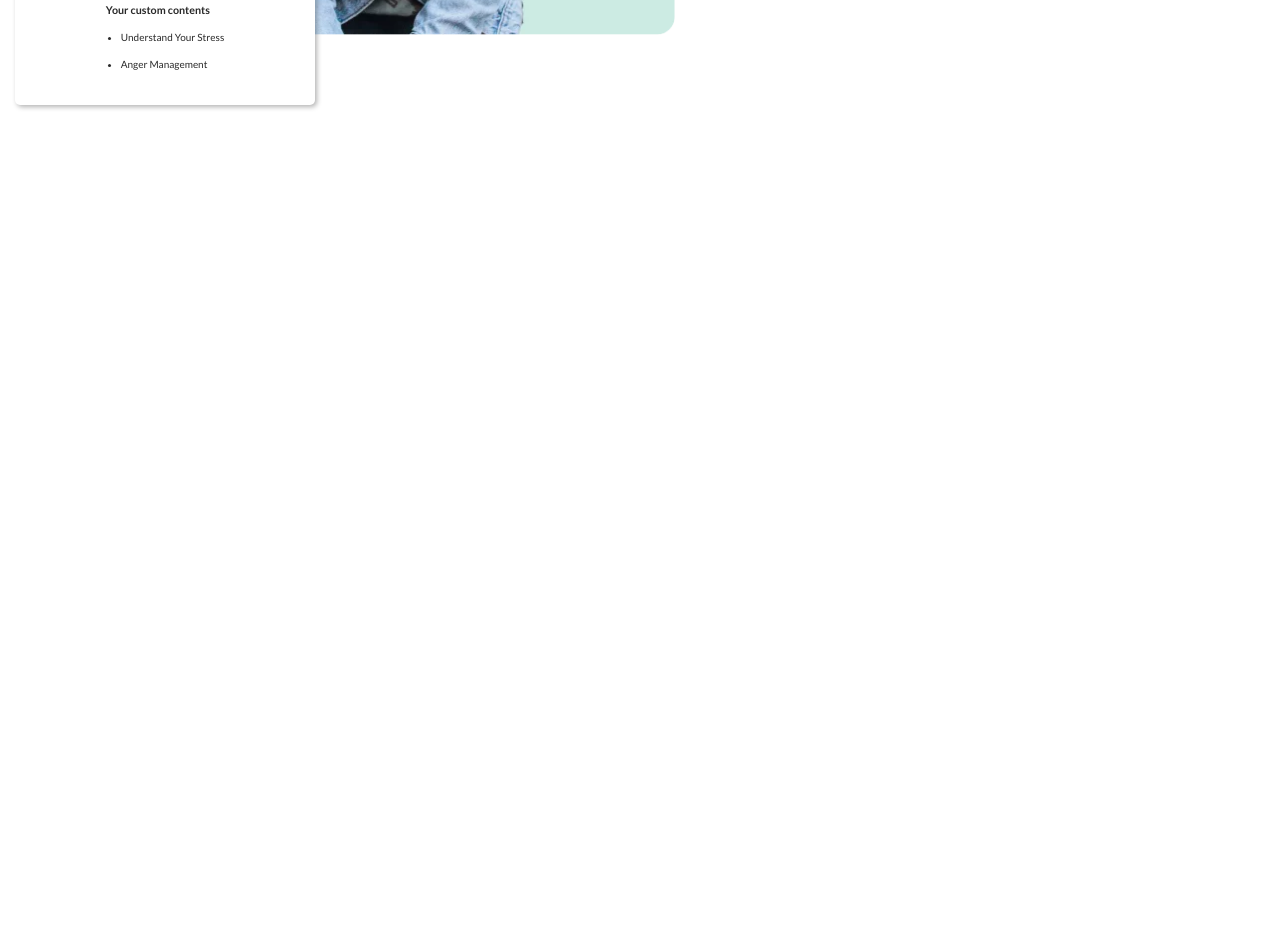
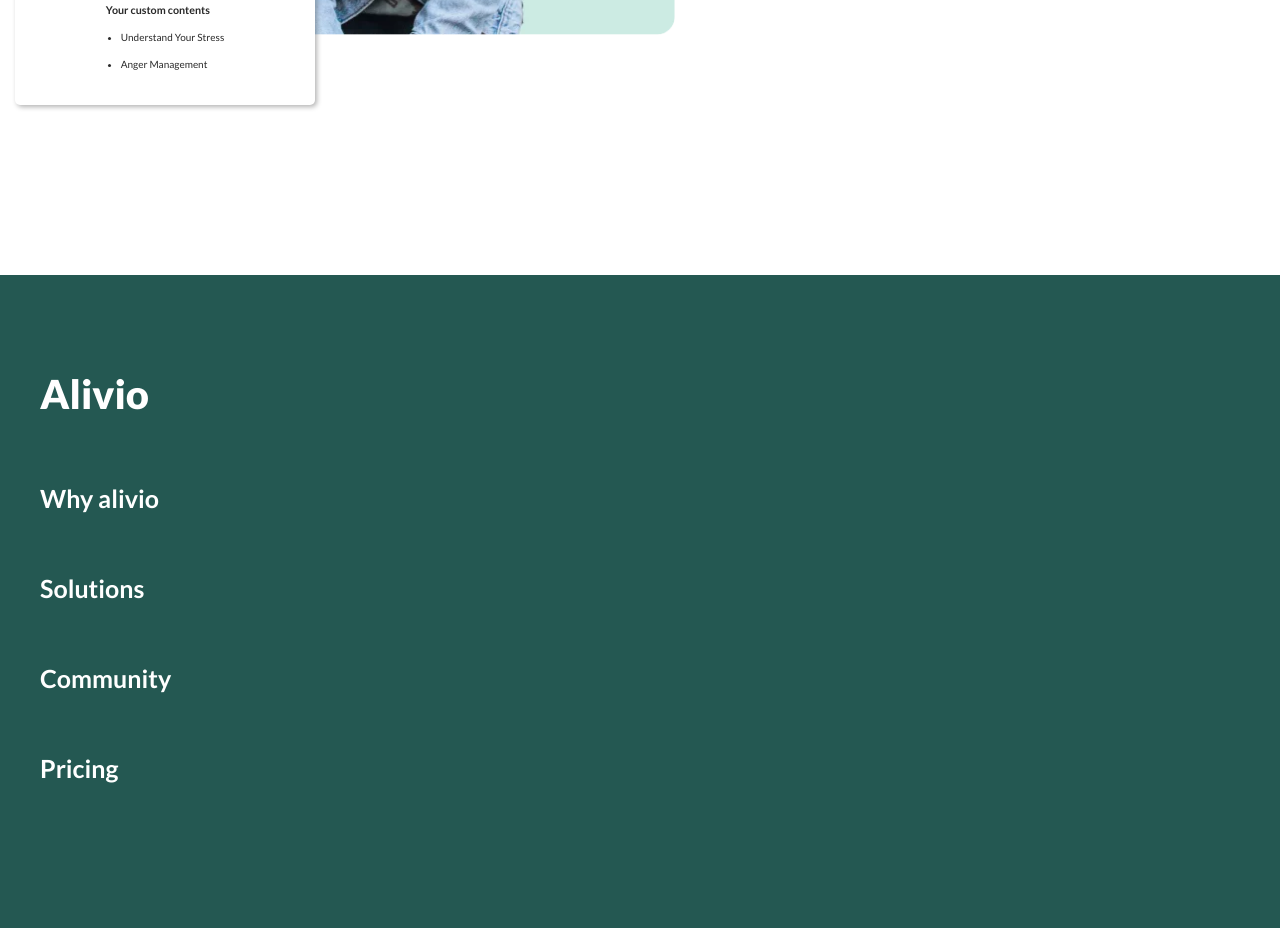
Before and after one commit to RickyTickyTally/Olivia, a plain HTML site: page index.html in a window 1280 px wide. Shown: the part 4435-5363 px from the top of the page. Before the commit the page ends 4710 px from the top, so only its background shows below. Drawn offline with Linux system fonts and the light colour scheme.

Commit message:
pricing section

```diff
--- a/index.css
+++ b/index.css
@@ -7,3 +7,4 @@
 @import url(styles/success.css);
 @import url(styles/product.css);
 @import url(styles/person-card.css);
+@import url(styles/pricing.css);
--- a/index.html
+++ b/index.html
@@ -21,16 +21,16 @@
                 <nav class="header__nav" aria-label="menu navigation">
                     <ul class="header__nav-list" aria-label="menu list">
                         <li class="header_nav-item" aria-label="meni item">
-                            <a href="#" class="header__nav-link">Why alivio</a>
+                            <a href="#about-id" class="header__nav-link">Why alivio</a>
                         </li>
                         <li class="header_nav-item" aria-label="menu item">
-                            <a href="#" class="header__nav-link">Solutions</a>
+                            <a href="#success-id" class="header__nav-link">Solutions</a>
                         </li>
                         <li class="header_nav-item" aria-label="menu item">
-                            <a href="#" class="header__nav-link">Community</a>
+                            <a href="#product-id" class="header__nav-link">Community</a>
                         </li>
                         <li class="header_nav-item" aria-label="menu item">
-                            <a href="#" class="header__nav-link">Pricing</a>
+                            <a href="#pricing-id" class="header__nav-link">Pricing</a>
                         </li>
                     </ul>
                 </nav>
@@ -43,7 +43,7 @@
         </div>
     </header>
     <main>
-        <section class="hero" aria-label="hero section">
+        <section class="hero" aria-label="hero section" id="hero-id">
             <div class="container">
                 <div class="hero__content" aria-label="hero section content">
                     <h1 class="hero__title" aria-label="hero title">Be aware, Manage well.</h1>
@@ -52,7 +52,7 @@
                 </div>
             </div>
         </section>
-        <section class="about" aria-label="about section">
+        <section class="about" aria-label="about section" id="about-id">
             <div class="container">
                 <!--<h3 class="about__subtitle">How it works</h3>-->
 
@@ -80,7 +80,7 @@
                 </div>
             </div>
         </section>
-        <section class="success">
+        <section class="success" id="success-id">
             <div class="container">
                 <div class="success__wrapper">
                     <div class="success__content">
@@ -96,7 +96,7 @@
                 </div>
             </div>
         </section>
-        <section class="product">
+        <section class="product" id="product-id">
             <div class="container">
                 <div class="product__wrapper">
                     <div class="product__preview">
@@ -127,5 +127,29 @@
             </div>
         </section>
     </main>
+    <footer class="pricing" aria-label="pricing section" id="pricing-id">
+        <div class="container">
+            <div class="pricing__content">
+                <h2 class="pricing__title">Alivio</h2>
+
+                <nav class="pricing__nav" aria-label="menu navigation">
+                    <ul class="pricing__nav-list" aria-label="menu list">
+                        <li class="pricing_nav-item" aria-label="menu item">
+                            <a href="#about-id" class="pricing__nav-link">Why alivio</a>
+                        </li>
+                        <li class="pricing_nav-item" aria-label="menu item">
+                            <a href="#success-id" class="pricing__nav-link">Solutions</a>
+                        </li>
+                        <li class="pricing_nav-item" aria-label="menu item">
+                            <a href="#product-id" class="pricing__nav-link">Community</a>
+                        </li>
+                        <li class="pricing_nav-item" aria-label="menu item">
+                            <a href="#pricing-id" class="pricing__nav-link">Pricing</a>
+                        </li>
+                    </ul>
+                </nav>
+            </div>
+        </div>
+    </footer>
 </body>
 </html>
--- /dev/null
+++ b/styles/pricing.css
@@ -0,0 +1,34 @@
+.pricing {
+    padding: 95px 0 145px 0;
+    background-color: var(--co-dark-green);
+}
+
+.pricing__content {
+    padding: 0 0 0 30px;
+    color: var(--co-white);
+}
+
+.pricing__title {
+    font-size: 40px;
+    font-weight: 900;
+}
+
+.pricing__nav {
+    margin: 65px 0 0 0;
+}
+
+.pricing__nav-list {
+    display: flex;
+    flex-direction: column;
+    justify-content: start;
+    align-items: start;
+    gap: 60px;
+}
+
+.pricing_nav-item {
+}
+
+.pricing__nav-link {
+    font-size: 25px;
+    font-weight: 600;
+}
```
